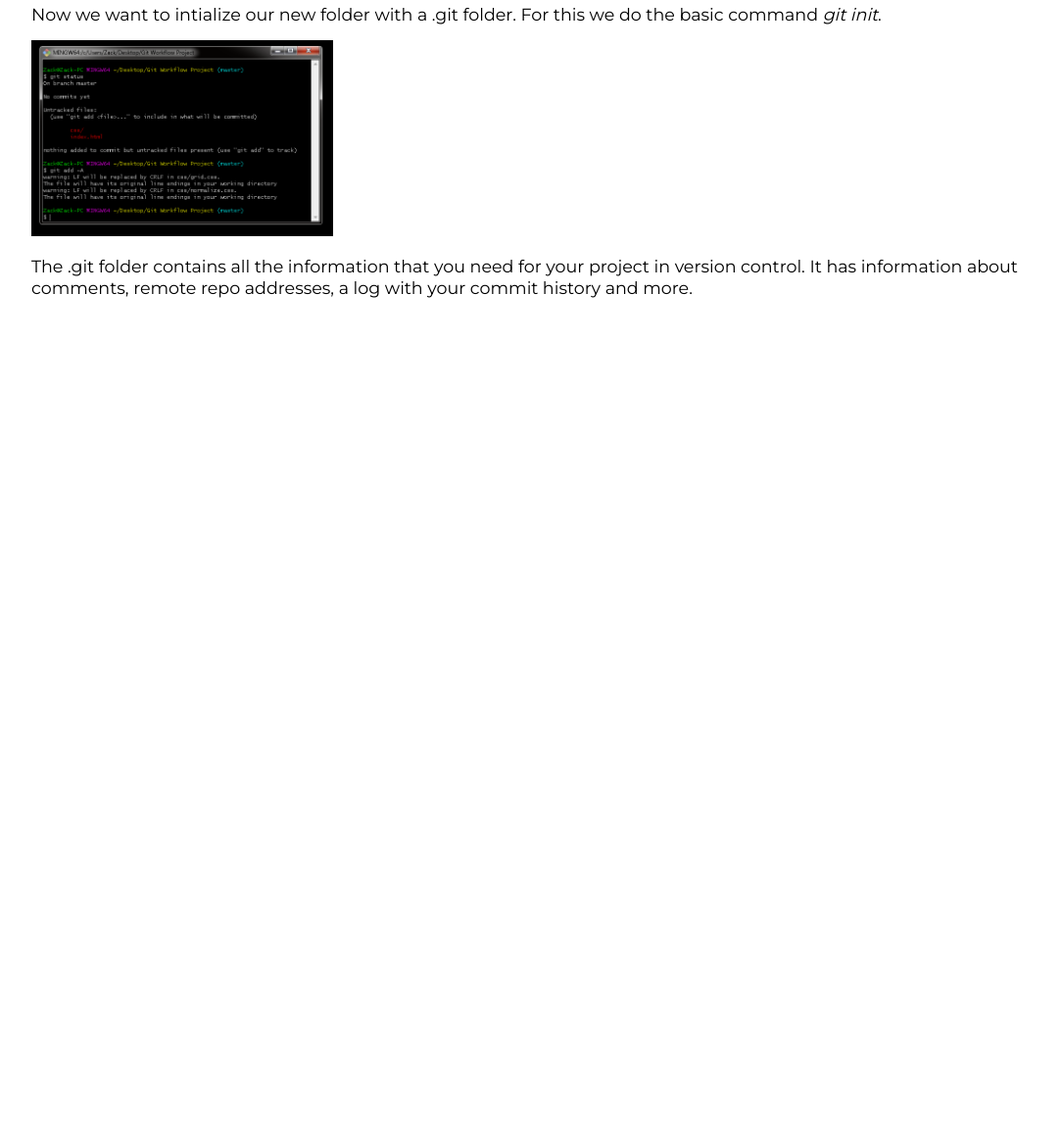
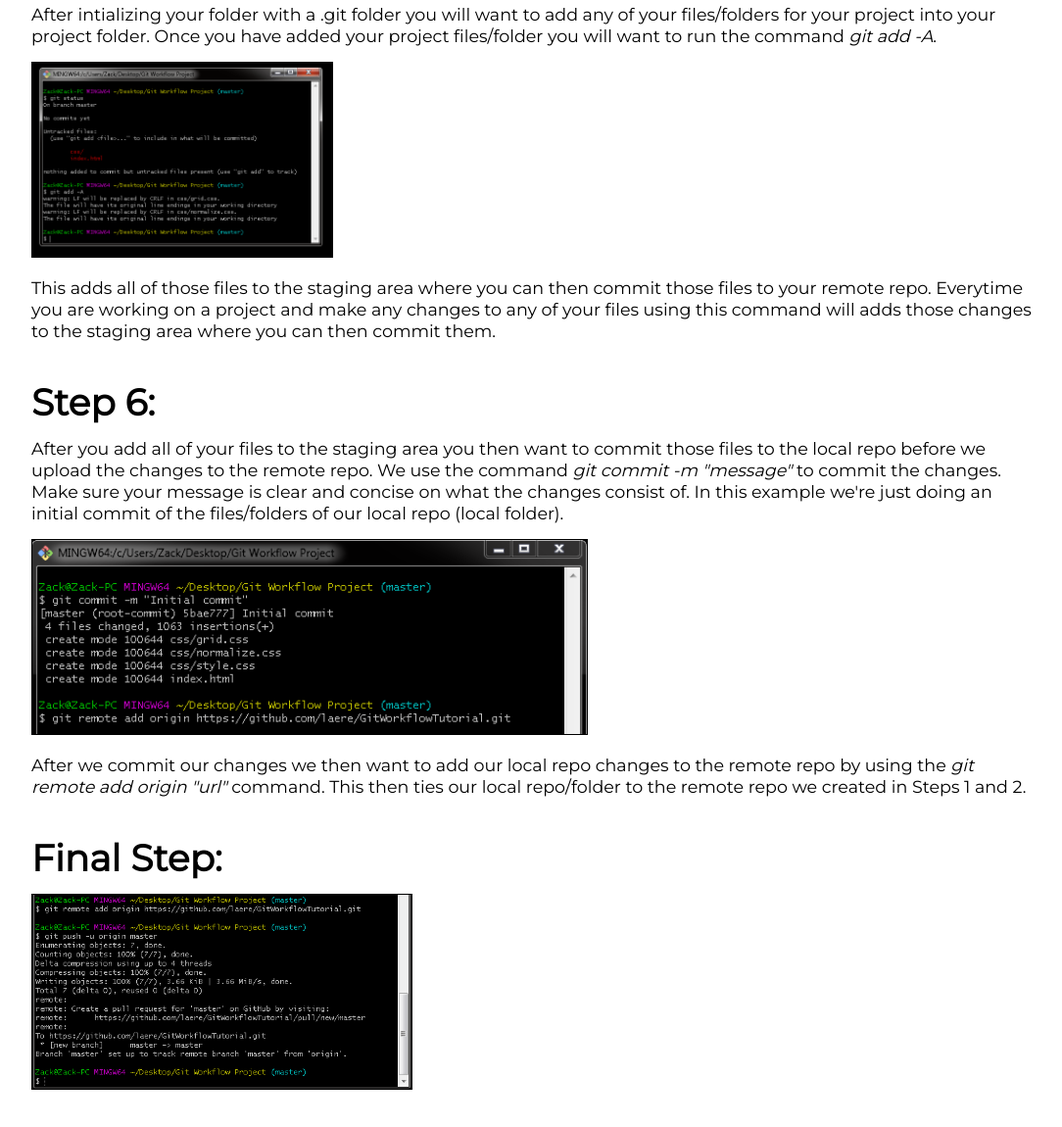
Before and after one commit to laere/GitWorkflowTutorial, a plain HTML site: page index.html in a window 1280 px wide. Shown: the part 3430-4580 px from the top of the page at 98% size, without its empty margins (96-1180 px from the left). Before the commit the page ends 3775 px from the top, so only its background shows below. Drawn offline with Linux system fonts and the light colour scheme.

Commit message:
Finished step six section and added outline html of final step

```diff
--- a/index.html
+++ b/index.html
@@ -100,10 +100,33 @@
     <section class="main-sections">
       <div>
         <h2 class="section-header">Step 5:</h2>
-        <p>Now we want to intialize our new folder with a .git folder. For this we do the basic command <em>git init</em>.</p>
+        <p>After intializing your folder with a .git folder you will want to add any of your files/folders for your project into your project folder.
+          Once you have added your project files/folder you will want to run the command <em>git add -A</em>.</p>
         <img src="css/img/git-5.png" alt="git tutorial image five" class="tut-img">
-        <p>The .git folder contains all the information that you need for your project in version control. It has information about
-          comments, remote repo addresses, a log with your commit history and more.</p>
+        <p>This adds all of those files to the staging area where you can then commit those files to your remote repo. Everytime you are working on a project
+        and make any changes to any of your files using this command will adds those changes to the staging area where you can then commit them.</p>
+      </div>
+    </section>
+    <!-- STEP SIX-->
+    <section class="main-sections">
+      <div>
+        <h2 class="section-header">Step 6:</h2>
+        <p>After you add all of your files to the staging area you then want to commit those files to the local repo before we upload the changes to the remote repo.
+        We use the command <em>git commit -m "message"</em> to commit the changes. Make sure your message is clear and concise on what the changes consist of. In this example
+      we're just doing an initial commit of the files/folders of our local repo (local folder).</p>
+        <img src="css/img/git-6.png" alt="git tutorial image six" class="tut-img">
+        <p>After we commit our changes we then want to add our local repo changes to the remote repo by using the <em>git remote add origin "url"</em> command. This then ties our local
+        repo/folder to the remote repo we created in Steps 1 and 2.</p>
+      </div>
+    </section>
+
+    <!-- FINAL STEP-->
+    <section class="main-sections">
+      <div>
+        <h2 class="section-header">Final Step:</h2>
+        <p></p>
+        <img src="css/img/git-7.png" alt="git tutorial image seven" class="tut-img">
+
       </div>
     </section>
 
```
